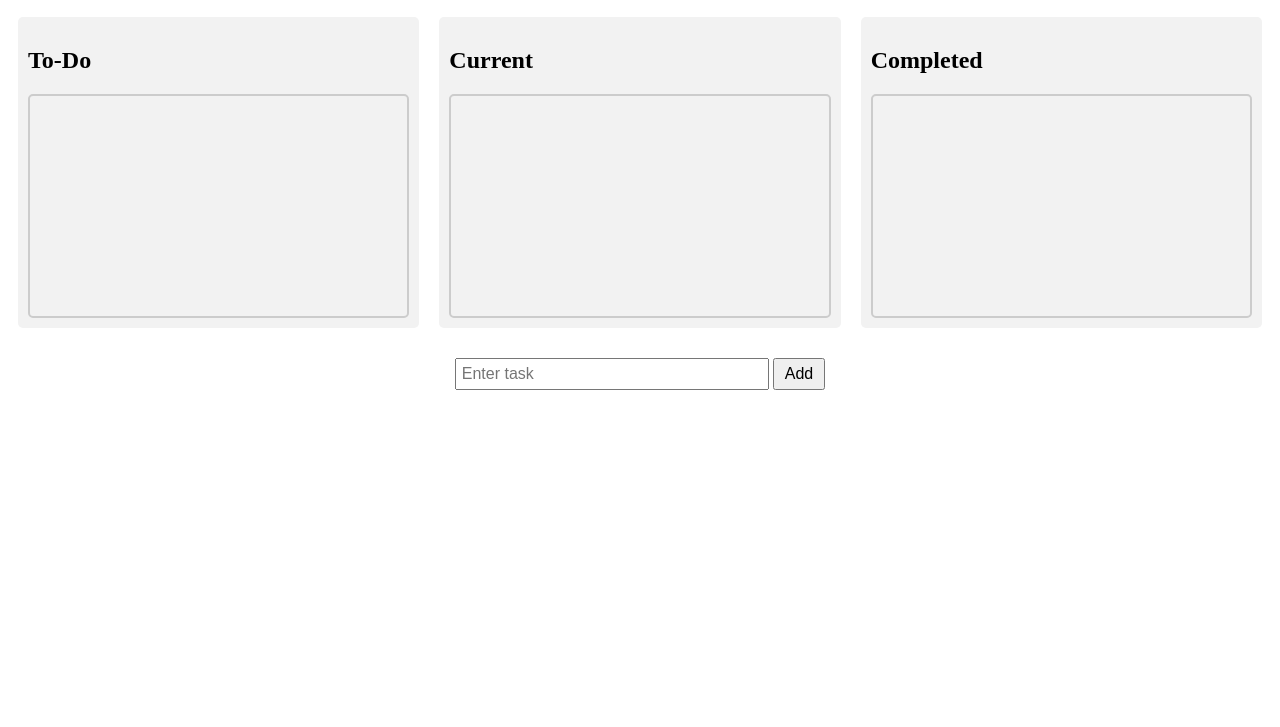
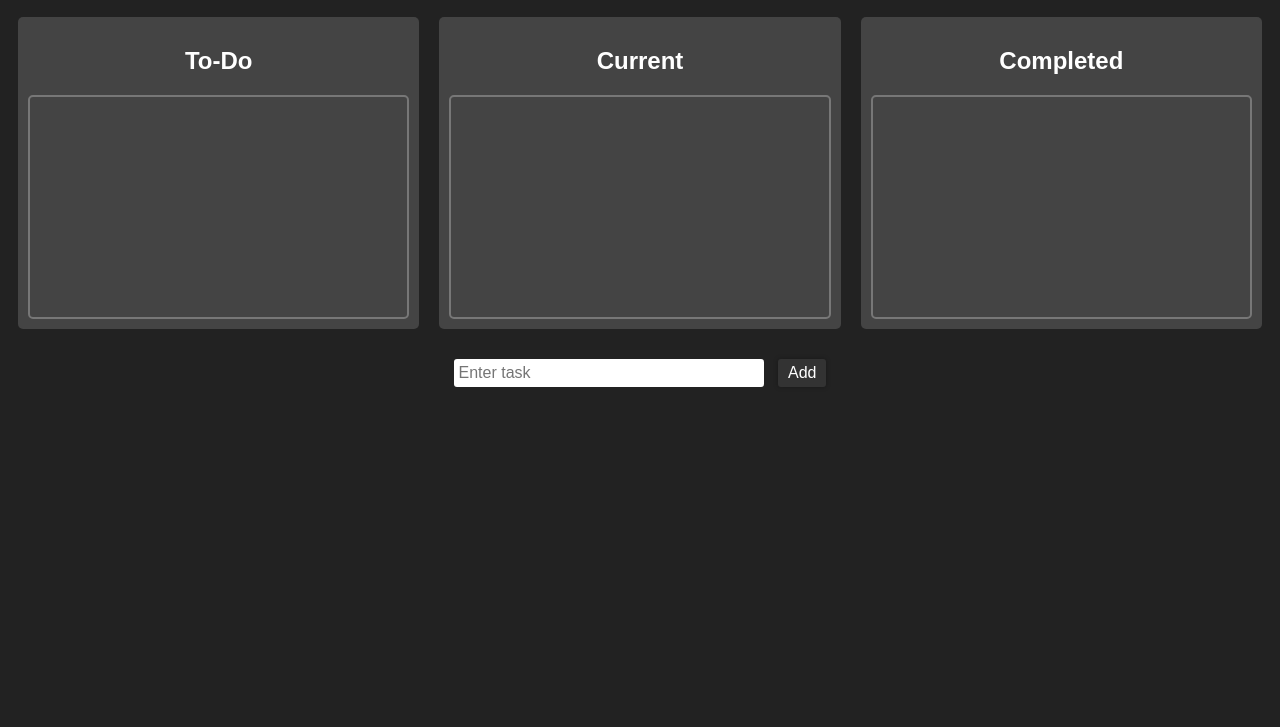
Before and after one commit to KhrystynaT/studyapp, a plain HTML site: page index.html in a window 1280 px wide. Shown: the part 73-800 px from the top of the page. Drawn offline with Linux system fonts and the light colour scheme.

Commit message:
btn fixes

```diff
--- a/script.js
+++ b/script.js
@@ -67,13 +67,13 @@ function addTask() {
   taskContent.innerHTML = taskInput.value;
 
   var editButton = document.createElement("button");
-  editButton.innerHTML = "Edit";
+  editButton.innerHTML = "✎";
   editButton.onclick = function () {
     editTask(taskId);
   };
 
   var deleteButton = document.createElement("button");
-  deleteButton.innerHTML = "Delete";
+  deleteButton.innerHTML = "x";
   deleteButton.onclick = function () {
     deleteTask(taskId);
   };
@@ -131,7 +131,7 @@ function displayNotesInput(taskId) {
   notesInput.placeholder = "Enter notes";
 
   var addNotesButton = document.createElement("button");
-  addNotesButton.innerHTML = "Add";
+  addNotesButton.innerHTML = "+";
   addNotesButton.onclick = function () {
     addNotes(taskId);
   };
--- a/styles.css
+++ b/styles.css
@@ -1,3 +1,10 @@
+body {
+  font-family: Arial, sans-serif;
+  background-color: #222;
+  color: #fff;
+  overflow: hidden;
+}
+
 .container {
   display: flex;
   justify-content: space-around;
@@ -8,13 +15,13 @@
   flex: 1;
   margin: 10px;
   padding: 10px;
-  background-color: #f2f2f2;
+  background-color: #444;
   border-radius: 5px;
 }
 
 .task-column {
   min-height: 200px;
-  border: 2px solid #ccc;
+  border: 2px solid #777;
   padding: 10px;
   border-radius: 5px;
 }
@@ -28,9 +35,46 @@
   padding: 5px;
   font-size: 16px;
   width: 300px;
+  color: #000;
+  background-color: #fff;
+  border: none;
+  border-radius: 3px;
 }
 
 button {
   padding: 5px 10px;
   font-size: 16px;
+  background-color: #333;
+  color: #fff;
+  border: none;
+  border-radius: 3px;
+  cursor: pointer;
+  transition: background-color 0.3s ease;
+  box-shadow: 0 0 5px rgba(0, 0, 0, 0.3);
 }
+
+button:hover {
+  background-color: #222;
+}
+
+input[type="text"] {
+  width: 60%;
+  padding: 5px;
+  margin-right: 10px;
+  border: 1px solid #cccccc;
+  border-radius: 3px;
+}
+
+p {
+  margin-bottom: 5px;
+}
+
+h2 {
+  text-align: center;
+}
+
+.clearfix::after {
+  content: "";
+  display: table;
+  clear: both;
+}
```
